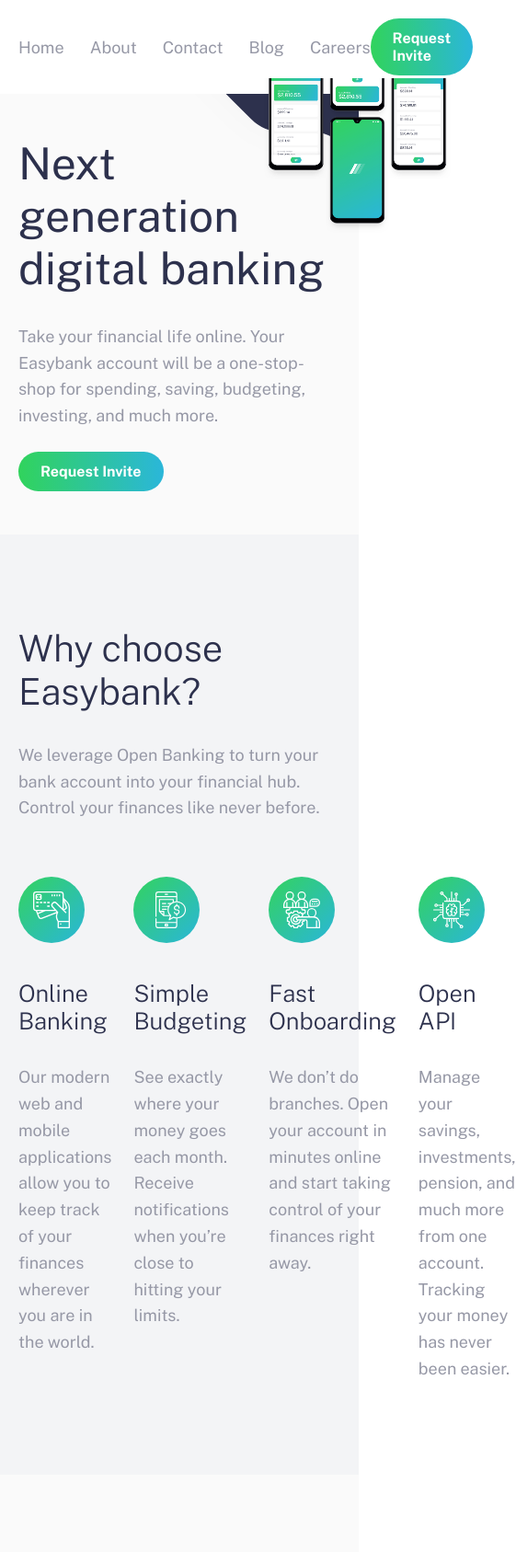
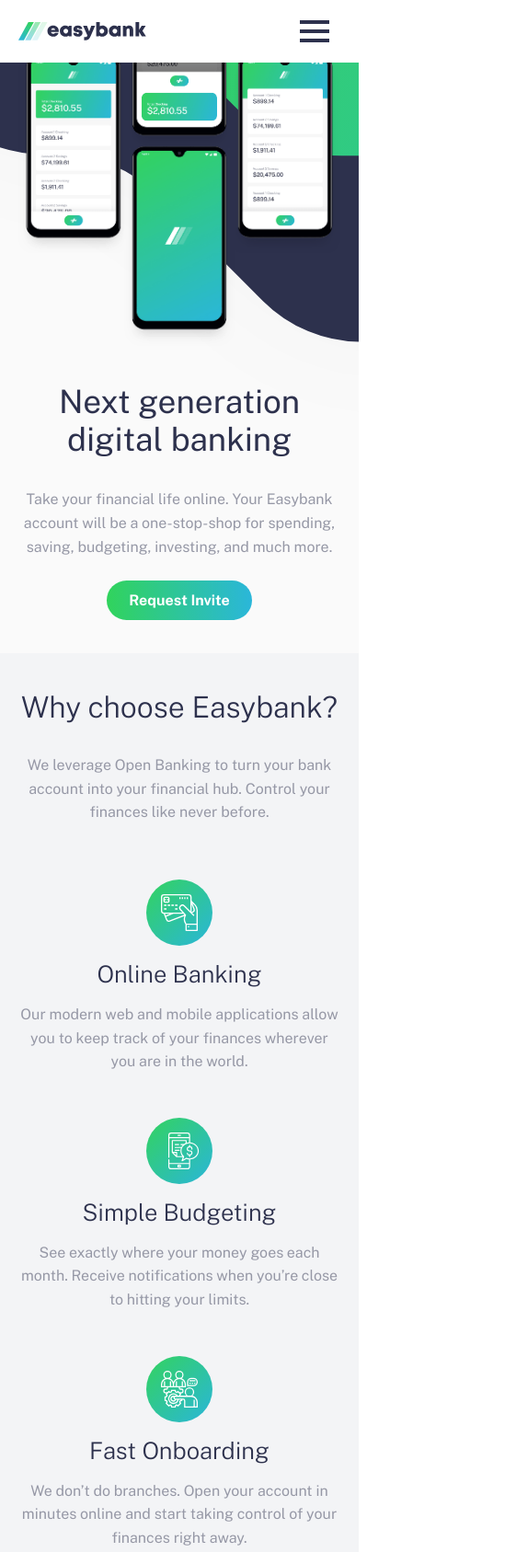
Before and after one commit to FilipeHibrael/easybank-landing-page, a plain HTML site: page index.html in a window 390 px wide. Shown: the top 1687 px of the page at 92% size, 561 px wide, since content can reach past the window. Drawn offline with nearby package versions, Linux system fonts and the light colour scheme.

Commit message:
responsivo

```diff
--- a/css/articles.css
+++ b/css/articles.css
@@ -21,7 +21,8 @@
 }
 
 .article-item {
-    display: grid;
+    display: flex;
+    flex-direction: column;
     grid-template-rows: 1fr 1fr;
     background: var(--n-white);
     border-radius: 8px;
@@ -34,10 +35,12 @@
 }
 
 .item-image {
+    height: 200px;
     overflow: hidden;
 }
 
 .item-image img {
+    width: 100%;
     height: 100%;
     object-fit: cover;
     transition: 0.3s;
@@ -73,3 +76,30 @@
     font-size: 0.94rem;
     line-height: 1.4;
 }
+
+@media (max-width: 980px) {
+    .articles {
+        padding-top: 60px;
+        padding-bottom: 60px;
+    }
+
+    .articles-items {
+        grid-template-columns: repeat(2, 1fr);
+    }
+}
+
+@media (max-width: 480px) {
+    .articles {
+        padding-top: 40px;
+        padding-bottom: 40px;
+    }
+
+    .articles h2 {
+        font-size: 2rem;
+        text-align: center;
+    }
+
+    .articles-items {
+        grid-template-columns: 1fr;
+    }
+}
--- a/css/footer.css
+++ b/css/footer.css
@@ -48,6 +48,7 @@
     justify-content: space-between;
     align-items: start;
     flex-direction: column;
+    flex-wrap: wrap;
     gap: 16px;
     color: var(--n-very-light-gray);
 }
@@ -68,7 +69,40 @@
 }
 
 .footer-copyright {
+    text-align: center;
     justify-self: end;
     align-self: end;
     grid-area: copyright;
 }
+
+@media (max-width: 780px) {
+    .footer {
+        grid-template-columns: 1fr;
+        grid-template-rows: repeat(6, auto);
+        grid-template-areas:
+        "logo"
+        "social"
+        "links-col1"
+        "links-col2"
+        "button"
+        "copyright"
+        ;
+    }
+
+    .footer > * {
+        justify-self: center;
+        align-self: center;
+        margin-bottom: 18px;
+    }
+
+    .footer-links-col1,
+    .footer-links-col2 {
+        flex-direction: row;
+        justify-content: center;
+    }
+
+    .footer-links-col1,
+    .footer-copyright {
+        margin-bottom: 0;
+    }
+}
--- a/css/header.css
+++ b/css/header.css
@@ -36,3 +36,30 @@
 .header-menu a:hover {
     color: var(--p-dark-blue);
 }
+
+.menu-hamburguer {
+    display: none;
+    flex-direction: column;
+    gap: 6px;
+    padding: 12px;
+}
+
+.menu-hamburguer span {
+    height: 4px;
+    width: 32px;
+    background: var(--p-dark-blue);
+}
+
+@media (max-width: 780px) {
+    .header {
+        padding-top: 10px;
+        padding-bottom: 10px;
+    }
+    nav, .header-botao {
+        display: none;
+    }
+
+    .menu-hamburguer {
+        display: flex;
+    }
+}
--- a/css/introducao.css
+++ b/css/introducao.css
@@ -31,10 +31,58 @@
     max-width: 52vw;
     position: absolute;
     top:85px;
-    right: -100px;
+    right: -110px;
     overflow: hidden
 }
 
 .introducao-mockup img {
    transform: translateY(-80px);
 }
+
+@media (max-width: 780px) {
+    .introducao-bg{
+        background: var(--n-very-light-gray)
+        url('../images/bg-intro-mobile.svg') no-repeat;
+        background-size: cover;
+        background-position-x: center;
+        background-position-y: -220px;
+    }
+
+    .introducao {
+        display: flex;
+        flex-direction: column-reverse;
+        align-items: center;
+        text-align: start;
+    }
+
+    .introducao-content {
+        margin: -80px 0 36px 0;
+    }
+
+    .introducao-mockup {
+        max-width: 460px;
+        position: initial;
+    }
+
+    .introducao-mockup img {
+        transform: translateY(-120px);
+    }
+
+    .introducao-content h1,
+    .introducao-content p {
+        max-width: initial;
+    }
+}
+
+@media (max-width: 480px) {
+    .introducao {
+        text-align: center;
+    }
+
+    .introducao-content h1 {
+        font-size: 2.2rem;
+    }
+    .introducao-content p {
+        font-size: 1rem;
+    }
+}
--- a/css/reasons.css
+++ b/css/reasons.css
@@ -36,3 +36,49 @@
     color: var(--p-dark-blue);
     margin-bottom: 32px;
 }
+
+@media (max-width: 980px) {
+    .reasons {
+        padding-top: 60px;
+        padding-bottom: 60px;
+    }
+
+    .reasons-items {
+        grid-template-columns: repeat(2, 1fr);
+        gap: 48px;
+    }
+}
+
+@media (max-width: 480px) {
+    .reasons-items {
+        grid-template-columns: 1fr;
+    }
+
+    .reasons {
+        text-align: center;
+        padding-top: 40px;
+        padding-bottom: 40px;
+    }
+
+    .reasons h2 {
+        font-size: 2rem;
+    }
+
+    .reasons p {
+        font-size: 1rem;
+    }
+
+    .reasons-item {
+        display: flex;
+        flex-direction: column;
+        align-items: center;
+    }
+
+    .reasons-item span {
+        margin-bottom: 16px;
+    }
+
+    .reasons-item h3 {
+        margin-bottom: 16px;
+    }
+}
--- a/index.html
+++ b/index.html
@@ -18,7 +18,7 @@
 <body>
 
   <header class="header container">
-    <a href="index.html"><img src="images/logo.svg" alt="Easybank logo"></a>
+    <a href="index.html" class="header-logo"><img src="images/logo.svg" alt="Easybank logo"></a>
 
     <nav>
       <ul class="header-menu">
@@ -30,7 +30,13 @@
       </ul>
     </nav>
 
-    <a href="#" class="botao">Request Invite</a>
+    <a href="#" class="header-botao botao">Request Invite</a>
+
+    <a href="#" class="menu-hamburguer">
+      <span></span>
+      <span></span>
+      <span></span>
+    </a>
   </header>
 
   <section class="introducao-bg">
```
